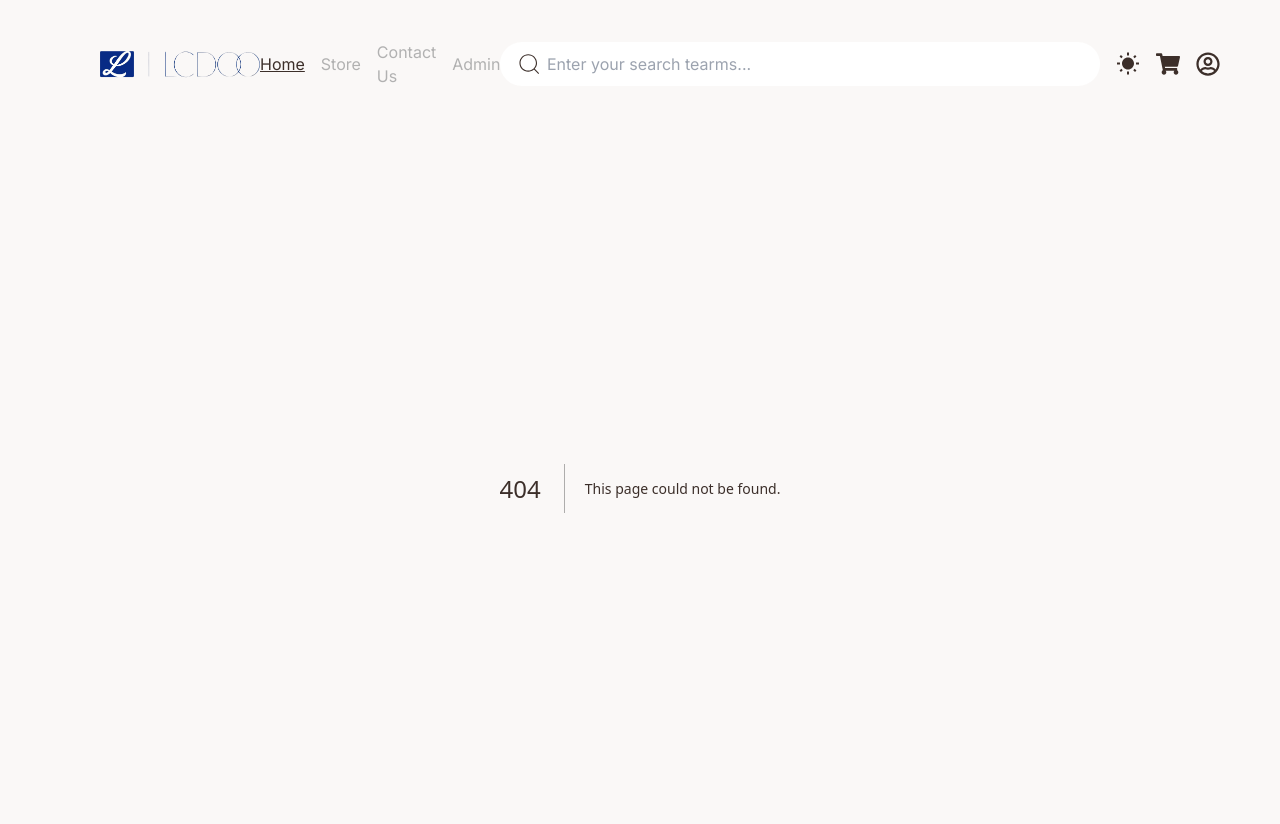
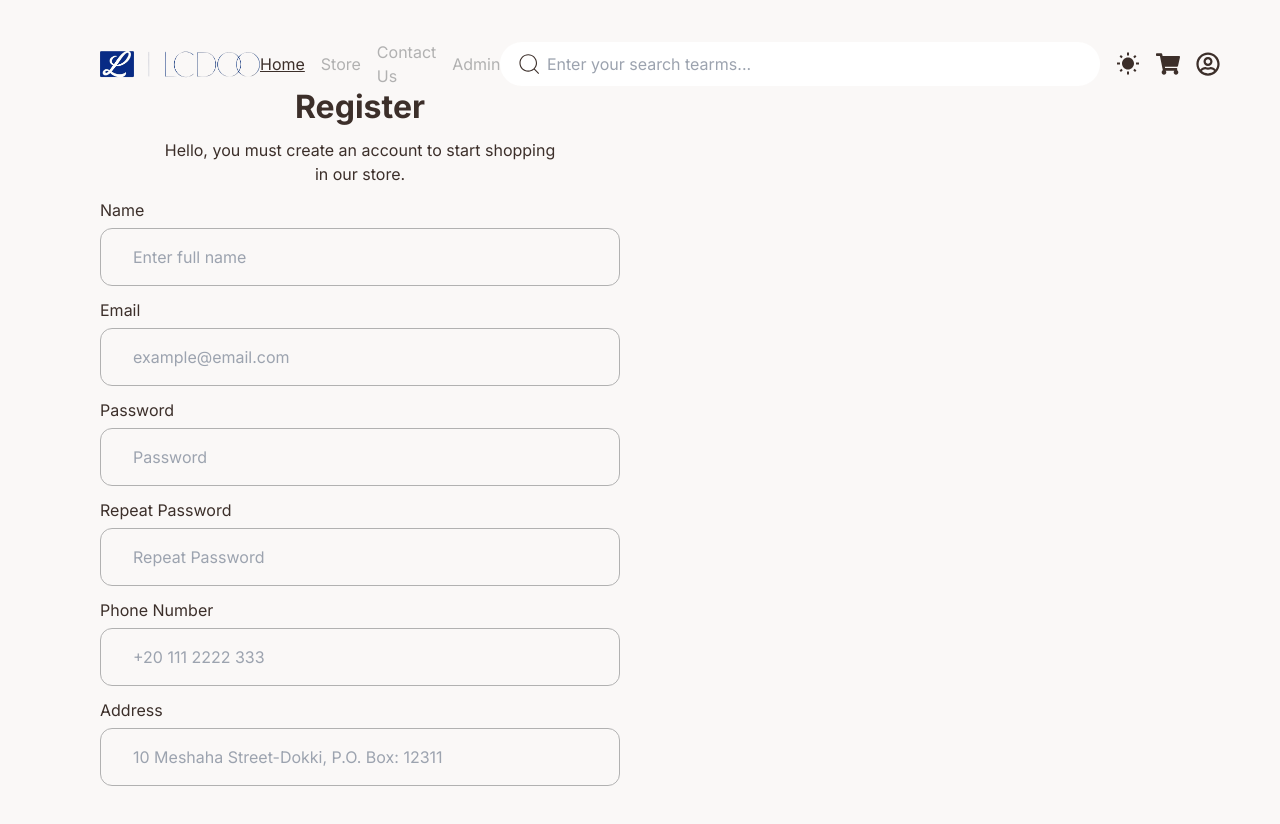
Before and after one commit to ZiadRefaey/LC-DOO-Next, a Next.js app: page /register in a window 1280 px wide. Before the commit this address had no page. Shown: the top 824 px of the page. Built offline with nearby package versions, Linux system fonts and the light colour scheme.

Commit message:
style: Authentication page register layout UI

```diff
--- /dev/null
+++ b/app/(authentication)/layout.tsx
@@ -0,0 +1,26 @@
+import Image from "next/image";
+import image from "@/public/auth-image.png";
+// import Section from "@/components/customer/ui/Section";
+export default function RootLayout({
+  children,
+}: Readonly<{
+  children: React.ReactNode;
+}>) {
+  return (
+    <main className="w-full max-h-[100vh] grid grid-cols-1 lg:grid-cols-2 gap-10 ">
+      <div className="hidden w-full h-[calc(100vh-60px)] md:h-[calc(100vh-80px)]">
+        <div className="w-full h-full rounded-3xl relative overflow-hidden">
+          <Image
+            className="object-cover"
+            fill
+            src={image}
+            alt={"authentication image"}
+          />
+        </div>
+      </div>
+      <div className="w-full py-0 overflow-scroll max-h-[calc(100vh-60px)] md:max-h-[calc(100vh-80px] scrollbar-none">
+        <div className="py-0">{children}</div>
+      </div>
+    </main>
+  );
+}
--- /dev/null
+++ b/app/(authentication)/login/page.tsx
@@ -0,0 +1,5 @@
+import React from "react";
+
+export default function page() {
+  return <div>page</div>;
+}
--- /dev/null
+++ b/app/(authentication)/register/page.tsx
@@ -0,0 +1,14 @@
+import RegisterForm from "@/components/customer/layout/authentication/RegisterForm";
+import React from "react";
+
+export default function page() {
+  return (
+    <div className="h-full w-full flex items-center justify-center flex-col gap-3">
+      <h1 className="text-preset-1">Register</h1>
+      <p className="text-preset-3 text-primary-text-soft max-w-[400px] text-center">
+        Hello, you must create an account to start shopping in our store.
+      </p>
+      <RegisterForm />
+    </div>
+  );
+}
--- /dev/null
+++ b/components/customer/layout/authentication/GoogleSignInButton.tsx
@@ -0,0 +1,12 @@
+import React from "react";
+import SecondaryButton from "../../ui/SecondaryButton";
+import { FcGoogle } from "react-icons/fc";
+
+export default function GoogleSignInButton() {
+  return (
+    <SecondaryButton className="w-full flex items-center justify-center gap-4">
+      <FcGoogle className="text-preset-2" />
+      Sign in with Google
+    </SecondaryButton>
+  );
+}
--- /dev/null
+++ b/components/customer/layout/authentication/RegisterForm.tsx
@@ -0,0 +1,45 @@
+import React from "react";
+import Input from "../../ui/Input";
+import PrimaryButton from "../../ui/PrimaryButton";
+import Divider from "../../ui/Divider";
+import GoogleSignInButton from "./GoogleSignInButton";
+
+export default function RegisterForm() {
+  return (
+    <form className="flex flex-col items-center justify-center w-full gap-3">
+      <Input type="text" name="fullName" placeholder="Enter full name">
+        Name
+      </Input>
+      <Input type="email" name="email" placeholder="example@email.com">
+        Email
+      </Input>
+      <Input type="password" name="password" placeholder="Password">
+        Password
+      </Input>
+      <Input type="password" name="password" placeholder="Repeat Password">
+        Repeat Password
+      </Input>
+      <Input type="text" name="phone" placeholder="+20 111 2222 333">
+        Phone Number
+      </Input>
+      <Input
+        type="text"
+        name="Address"
+        placeholder="10 Meshaha Street-Dokki, P.O. Box: 12311"
+      >
+        Address
+      </Input>
+      <PrimaryButton type="submit" className="w-full mt-8">
+        Register
+      </PrimaryButton>
+      <div className="w-full flex items-center justify-center">
+        <Divider />
+        <span className="text-center w-[400px] text-preset-4-bold my-4">
+          Or sign up with
+        </span>
+        <Divider />
+      </div>
+      <GoogleSignInButton />
+    </form>
+  );
+}
--- /dev/null
+++ b/components/customer/ui/Input.tsx
@@ -0,0 +1,30 @@
+import React, { ReactNode } from "react";
+
+export default function Input({
+  children,
+  name,
+  type,
+  placeholder,
+}: {
+  children: ReactNode;
+  name: string;
+  type: string;
+  placeholder: string;
+}) {
+  return (
+    <div className="w-full flex items-start justify-center gap-[6px] flex-col">
+      <label
+        htmlFor={name}
+        className="text-primary-text-soft text-preset-3 capitalize"
+      >
+        {children}
+      </label>
+      <input
+        type={type}
+        name={name}
+        placeholder={placeholder}
+        className="px-6 md:px-8 py-3 md:py-4 rounded-xl border border-border w-full outline-primary hover:border-primary transition-all bg-inherit"
+      />
+    </div>
+  );
+}
```
Also changed, not shown: 1 other file (tests, documents, lock files or other folders).
